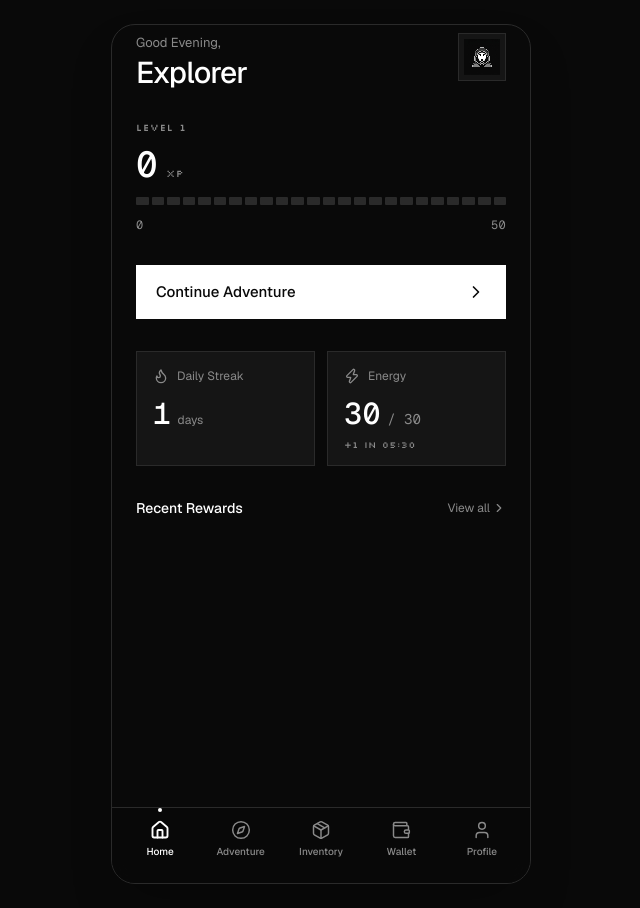
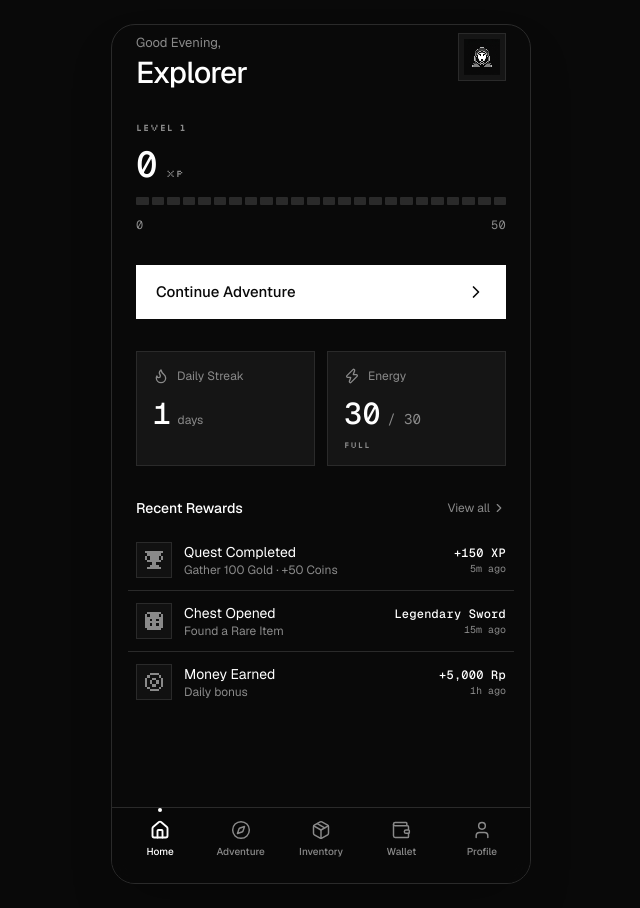
Before and after one commit to llianified/PICO, a Next.js app: page / in a window 1280 px wide. Shown: the whole page, without its empty margins (319-959 px from the left). Built offline with nearby package versions, Linux system fonts and the light colour scheme.

Commit message:
feat: add dynamic energy card and initial mock rewards feed
Co-authored-by: llian <174247237+llianified@users.noreply.github.com>

```diff
--- a/components/screens/home-screen.tsx
+++ b/components/screens/home-screen.tsx
@@ -1,11 +1,12 @@
 'use client'
 
+import { useState, useEffect } from 'react'
 import Image from 'next/image'
 import { ChevronRight, Flame, Zap } from 'lucide-react'
 import { SegmentedProgress } from '@/components/primitives'
 import { PixelSprite } from '@/components/pixel-sprite'
 import { CountUp } from '@/components/ui/count-up'
-import { useStore, avatarSprite } from '@/lib/store'
+import { useStore, avatarSprite, ENERGY_MAX } from '@/lib/store'
 
 /** Compact "time ago" label for the Recent Rewards feed. */
 function timeAgo(ts: number): string {
@@ -16,6 +17,50 @@ function timeAgo(ts: number): string {
   const hrs = Math.floor(mins / 60)
   if (hrs < 24) return `${hrs}h ago`
   return `${Math.floor(hrs / 24)}d ago`
+}
+
+/** Energy card with live countdown timer */
+function EnergyCard({ energy, energyMax, nextEnergyAt }: { energy: number; energyMax: number; nextEnergyAt: number | null }) {
+  const [timeRemaining, setTimeRemaining] = useState<string>('--:--')
+
+  useEffect(() => {
+    if (energy >= energyMax || nextEnergyAt === null) {
+      setTimeRemaining('--:--')
+      return
+    }
+
+    const updateTimer = () => {
+      const now = Date.now()
+      const remaining = Math.max(0, nextEnergyAt - now)
+      const mins = Math.floor(remaining / 60000)
+      const secs = Math.floor((remaining % 60000) / 1000)
+      setTimeRemaining(`${String(mins).padStart(2, '0')}:${String(secs).padStart(2, '0')}`)
+    }
+
+    updateTimer()
+    const interval = setInterval(updateTimer, 1000)
+    return () => clearInterval(interval)
+  }, [energy, energyMax, nextEnergyAt])
+
+  return (
+    <div className="flex flex-col gap-3 rounded-lg border border-border bg-card p-4 transition-colors duration-150 hover:border-ring">
+      <div className="flex items-center gap-2 text-muted-foreground">
+        <Zap className="h-4 w-4" />
+        <span className="text-xs">Energy</span>
+      </div>
+      <div>
+        <div className="flex items-baseline gap-1.5">
+          <span className="font-mono text-3xl font-medium tnum">{energy}</span>
+          <span className="font-mono text-sm text-muted-foreground">/ {energyMax}</span>
+        </div>
+        {energy < energyMax && nextEnergyAt !== null ? (
+          <p className="pixel-label mt-2 text-[9px] text-muted-foreground">+1 in {timeRemaining}</p>
+        ) : (
+          <p className="pixel-label mt-2 text-[9px] text-muted-foreground">Full</p>
+        )}
+      </div>
+    </div>
+  )
 }
 
 export function HomeScreen() {
@@ -29,6 +74,7 @@ export function HomeScreen() {
     streak,
     energy,
     energyMax,
+    nextEnergyAt,
     equippedItems,
     rewardsFeed,
     navigate,
@@ -114,19 +160,7 @@ export function HomeScreen() {
             <span className="text-xs text-muted-foreground">days</span>
           </div>
         </div>
-        <div className="flex flex-col gap-3 rounded-lg border border-border bg-card p-4 transition-colors duration-150 hover:border-ring">
-          <div className="flex items-center gap-2 text-muted-foreground">
-            <Zap className="h-4 w-4" />
-            <span className="text-xs">Energy</span>
-          </div>
-          <div>
-            <div className="flex items-baseline gap-1.5">
-              <span className="font-mono text-3xl font-medium tnum">{energy}</span>
-              <span className="font-mono text-sm text-muted-foreground">/ {energyMax}</span>
-            </div>
-            <p className="pixel-label mt-2 text-[9px] text-muted-foreground">+1 in 05:30</p>
-          </div>
-        </div>
+        <EnergyCard energy={energy} energyMax={energyMax} nextEnergyAt={nextEnergyAt} />
       </section>
 
       {/* Recent Rewards */}
--- a/lib/mock-data.ts
+++ b/lib/mock-data.ts
@@ -387,4 +387,29 @@ export const initialLoginDates = makeConsecutiveDays(0)
  * Steps badge claimed, survey reward matching the first transactions) so the
  * feed is internally consistent from the very first render.
  */
-export const initialRewardsFeed: RewardFeedItem[] = []
+export const initialRewardsFeed: RewardFeedItem[] = [
+  {
+    id: 'rw1',
+    sprite: 'trophy',
+    title: 'Quest Completed',
+    subtitle: 'Gather 100 Gold · +50 Coins',
+    value: '+150 XP',
+    createdAt: Date.now() - 5 * 60000, // 5 mins ago
+  },
+  {
+    id: 'rw2',
+    sprite: 'chest',
+    title: 'Chest Opened',
+    subtitle: 'Found a Rare Item',
+    value: 'Legendary Sword',
+    createdAt: Date.now() - 15 * 60000, // 15 mins ago
+  },
+  {
+    id: 'rw3',
+    sprite: 'coin',
+    title: 'Money Earned',
+    subtitle: 'Daily bonus',
+    value: '+5,000 Rp',
+    createdAt: Date.now() - 1 * 3600000, // 1 hour ago
+  },
+]
--- a/lib/store.tsx
+++ b/lib/store.tsx
@@ -204,12 +204,12 @@ export function StoreProvider({ children }: { children: ReactNode }) {
   const questsRef = useRef(quests)
   questsRef.current = quests
 
-  const [chests, setChests] = useState(0)
-  const [keys, setKeys] = useState(0)
-  const [coins, setCoins] = useState(0)
-  const [artifacts, setArtifacts] = useState(0)
-  const [badges, setBadges] = useState(0)
-  const [collectionOwned, setCollectionOwned] = useState(0)
+  const [chests, setChests] = useState(2)
+  const [keys, setKeys] = useState(1)
+  const [coins, setCoins] = useState(5000)
+  const [artifacts, setArtifacts] = useState(1)
+  const [badges, setBadges] = useState(1)
+  const [collectionOwned, setCollectionOwned] = useState(12)
   const collectionTotal = 48
   const [inventoryItems, setInventoryItems] = useState<InventoryItem[]>(initialInventoryItems)
   // Nothing equipped on a fresh start — the player has no items yet.
@@ -607,13 +607,25 @@ export function StoreProvider({ children }: { children: ReactNode }) {
     await delay(700)
     setCoins((c) => c - KEY_COST)
     setKeys((k) => k + 1)
-  }, [])
+    logReward({
+      sprite: 'key',
+      title: 'Key Purchased',
+      subtitle: `Inventory Shop`,
+      value: `-${formatCompact(KEY_COST)} coins`,
+    })
+  }, [logReward])
 
   const buyChest = useCallback(async () => {
     await delay(700)
     setCoins((c) => c - CHEST_COST)
     setChests((c) => c + 1)
-  }, [])
+    logReward({
+      sprite: 'chest',
+      title: 'Chest Purchased',
+      subtitle: `Inventory Shop`,
+      value: `-${formatCompact(CHEST_COST)} coins`,
+    })
+  }, [logReward])
 
   const updateProfile = useCallback((data: { name?: string; avatarId?: string }) => {
     if (data.name !== undefined) setName(data.name)
```
